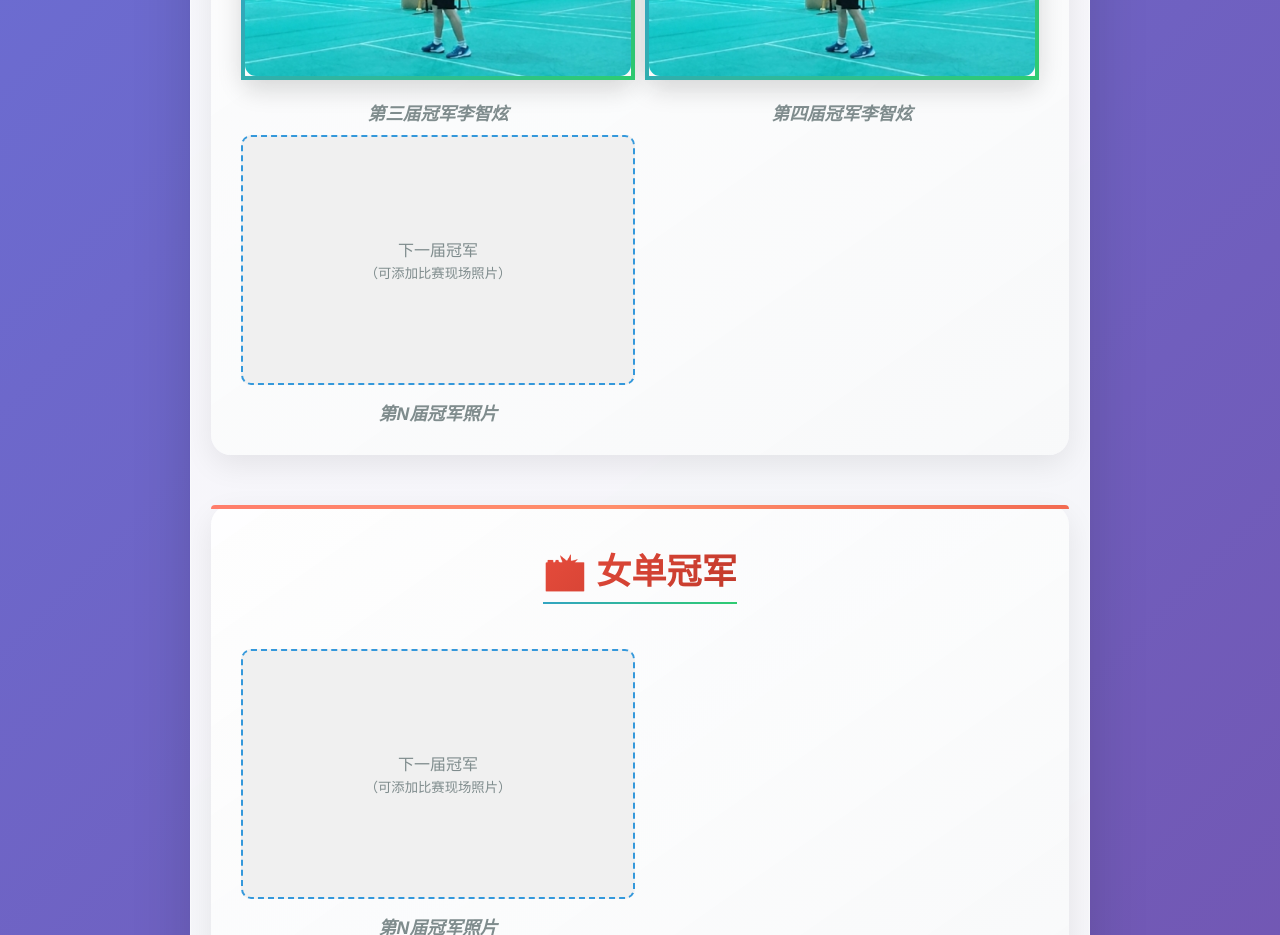
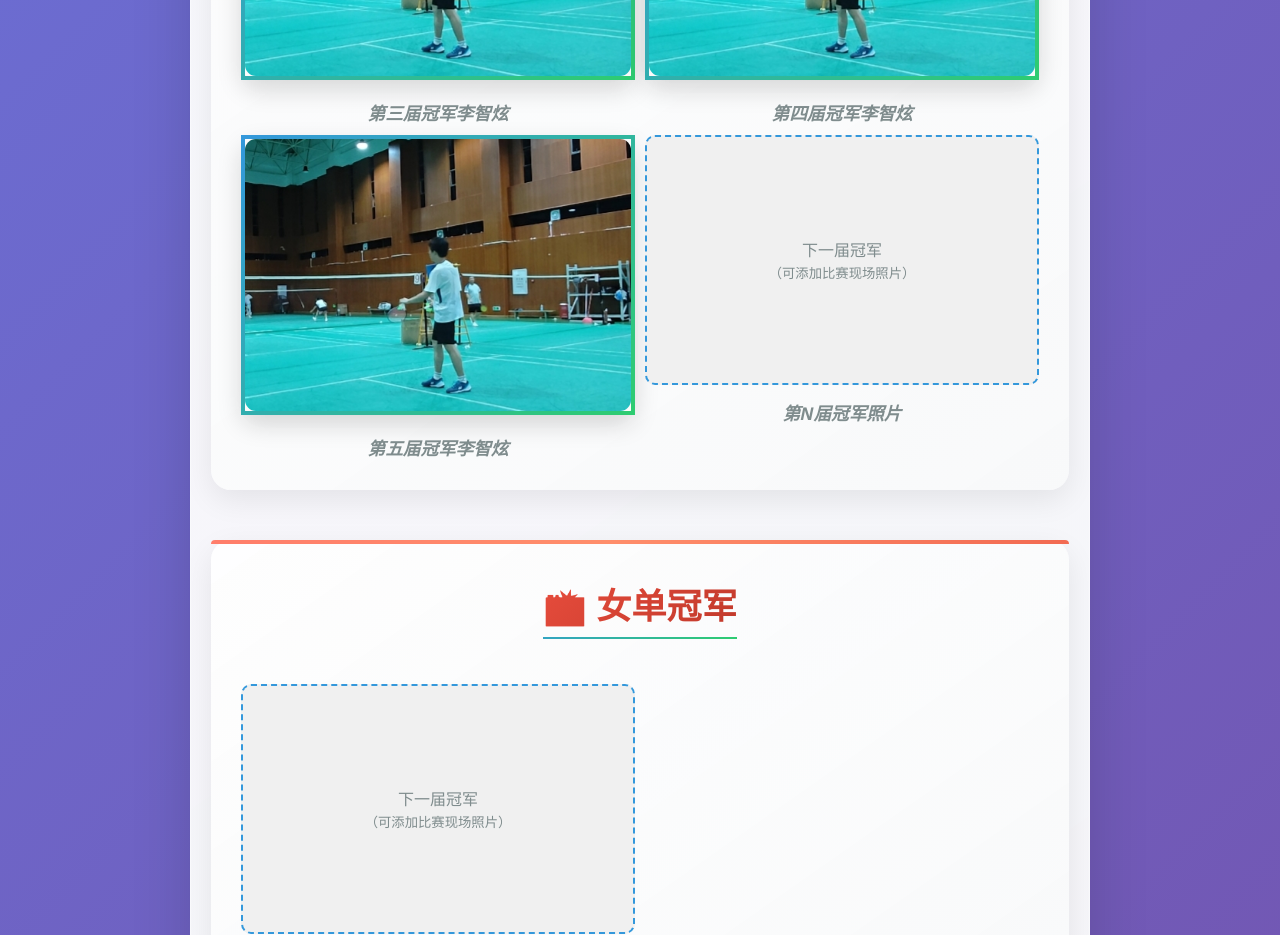
Before and after one commit to huangyehan1/badminton-tournament, a plain HTML site: page index.html in a window 1280 px wide. Shown: the part 2060-2995 px from the top of the page. Drawn offline with Linux system fonts and the light colour scheme.

Commit message:
index.html

```diff
--- a/index.html
+++ b/index.html
@@ -472,6 +472,12 @@
             <p class="photo-caption">第四届冠军李智炫</p>
         </div>
 
+		<!-- 第五张图片 -->
+        <div class="photo-item">
+            <img src="李志炫.jpg" alt="第五届冠军" class="photo">
+            <p class="photo-caption">第五届冠军李智炫</p>
+        </div>
+
 
         <!-- 第N个位置（现场照片占位） -->
         <div class="photo-item">
@@ -583,4 +589,5 @@
         });
     </script>
 </body>
+
 </html>
```
